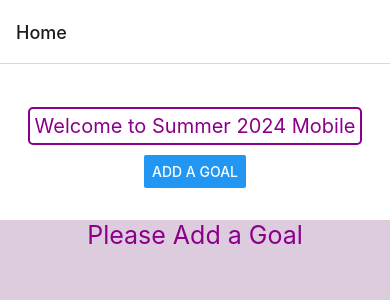
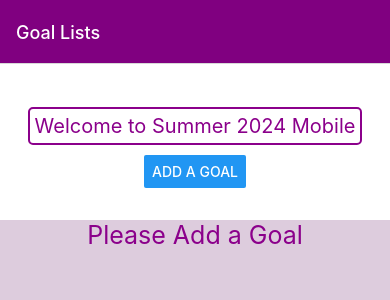
Before and after one commit to cold-flatwhite/Summer24, a React Native app: screen /Home in a window 390 px wide. Shown: the top 300 px of the page. Built offline with nearby package versions, Linux system fonts and the light colour scheme.

Commit message:
changed the background color, the title and the tintcolor of the header

```diff
--- a/App.js
+++ b/App.js
@@ -11,7 +11,15 @@
   return (
     <NavigationContainer>
       <Stack.Navigator>
-        <Stack.Screen name="Home" component={Home} />
+        <Stack.Screen
+          name="Home"
+          component={Home}
+          options={{
+            title: "Goal Lists",
+            headerStyle: { backgroundColor: "purple" },
+            headerTintColor : 'white'
+          }}
+        />
         <Stack.Screen name="Details" component={GoalDetails} />
       </Stack.Navigator>
     </NavigationContainer>
--- a/Component/GoalItem.js
+++ b/Component/GoalItem.js
@@ -28,14 +28,17 @@
     padding: 15,
     justifyContent: "space-between",
     borderRadius: 5,
+    alignItems : "center",
   },
   textStyle: {
     color: "darkmagenta",
     font: 25,
   },
-  buttonStyle: {    flex: 4,
+  buttonStyle: {
+    flex: 4,
     backgroundColor: "#dcd",
-    alignItems: "center",},
+    alignItems: "center",
+  },
 });
 
 export default GoalItem;
```
